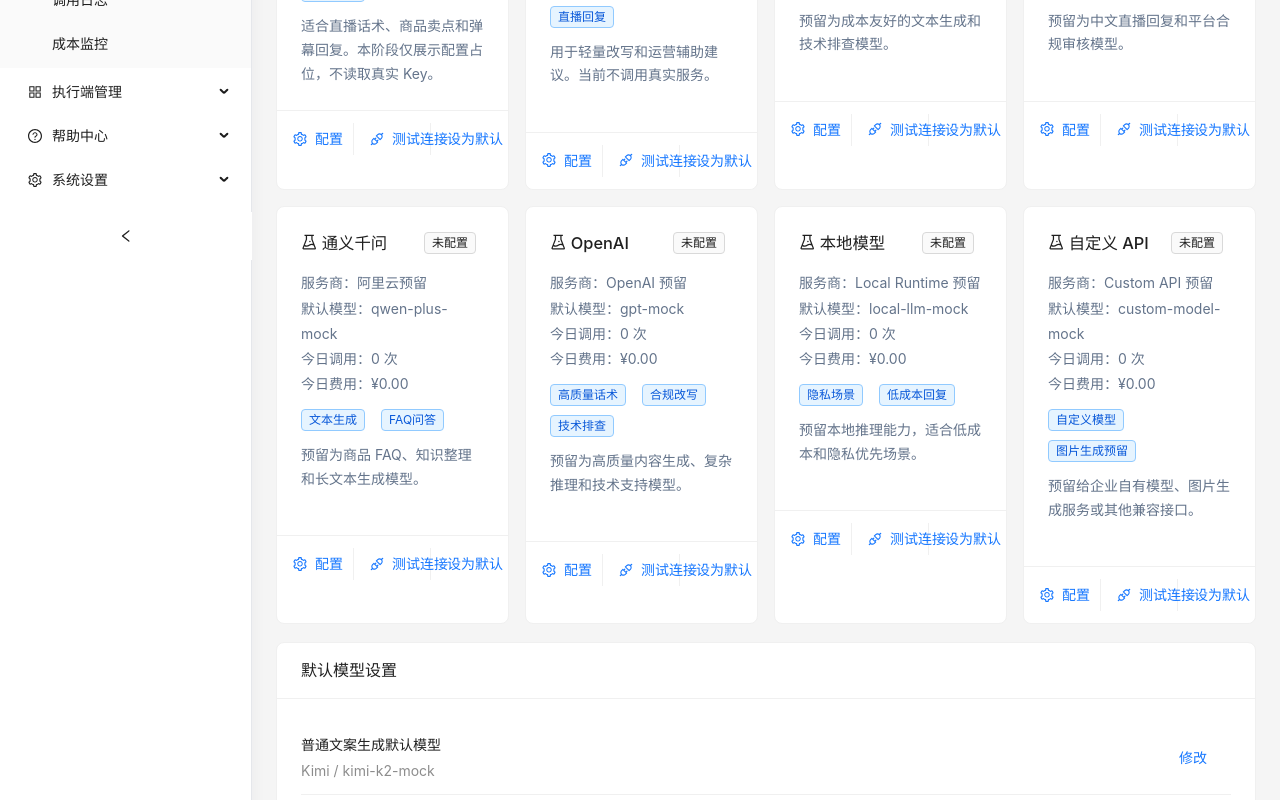
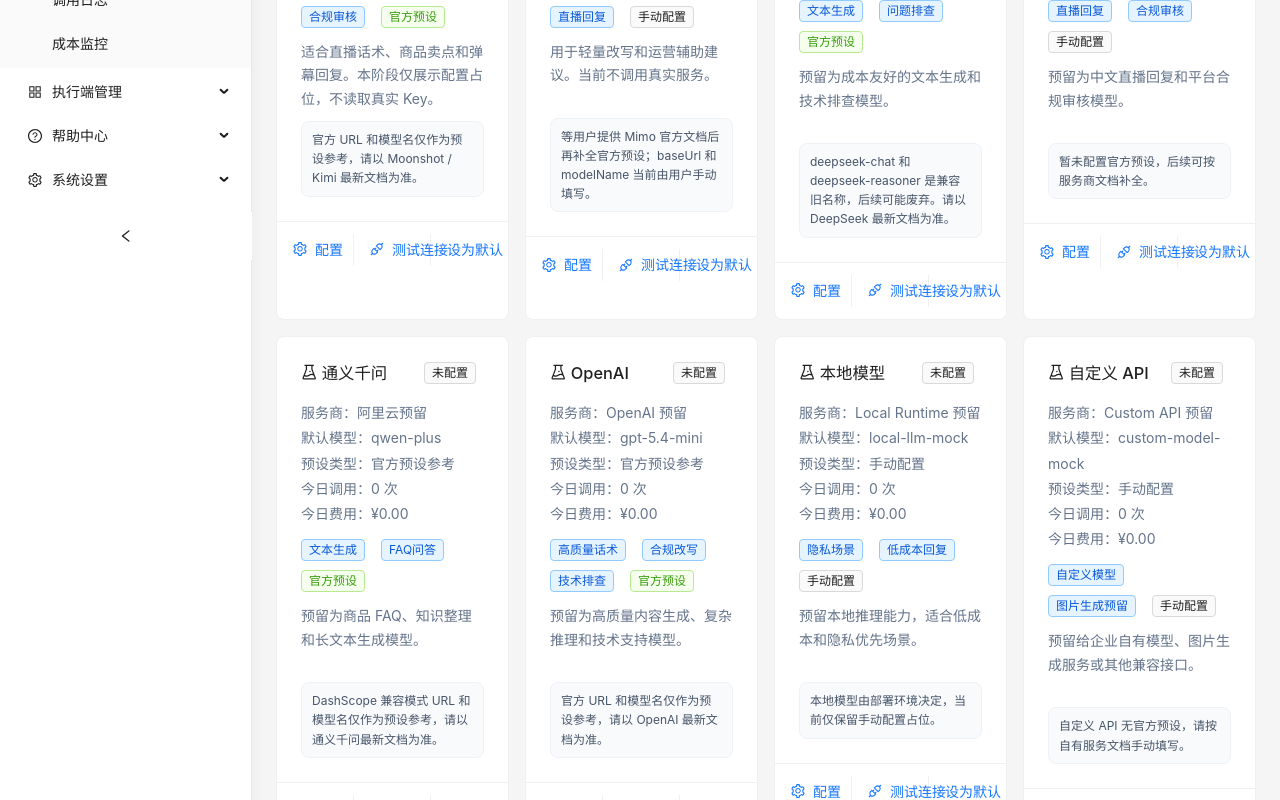
Before and after one commit to XXFH1277/aishuziren-615, a React (Vite) app: page /ai-center/models in a window 1280 px wide. Shown: the part 540-1340 px from the top of the page. Built offline with nearby package versions, Linux system fonts and the light colour scheme.

Commit message:
refactor: add official model presets

```diff
--- a/src/mock/aiModels.js
+++ b/src/mock/aiModels.js
@@ -7,7 +7,21 @@ export const modelProviders = [
     provider: 'Moonshot AI',
     usage: ['文本生成', '直播回复', '合规审核'],
     status: '未配置',
-    defaultModel: 'kimi-k2-mock',
+    officialBaseUrl: 'https://api.moonshot.ai/v1',
+    baseUrlOptions: ['https://api.moonshot.ai/v1'],
+    modelOptions: [
+      'kimi-k2.6',
+      'kimi-k2.5',
+      'moonshot-v1-8k',
+      'moonshot-v1-32k',
+      'moonshot-v1-128k',
+      'moonshot-v1-8k-vision-preview',
+      'moonshot-v1-32k-vision-preview',
+      'moonshot-v1-128k-vision-preview',
+    ],
+    defaultModel: 'kimi-k2.6',
+    docsNote: '官方 URL 和模型名仅作为预设参考，请以 Moonshot / Kimi 最新文档为准。',
+    isOfficialPreset: true,
     todayCalls: 128,
     todayCost: 23.6,
     enabled: false,
@@ -19,7 +33,12 @@ export const modelProviders = [
     provider: 'Mimo',
     usage: ['短文本改写', '运营建议', '直播回复'],
     status: '待测试',
-    defaultModel: 'mimo-chat-mock',
+    officialBaseUrl: '',
+    baseUrlOptions: [],
+    modelOptions: [],
+    defaultModel: '用户手动填写',
+    docsNote: '等用户提供 Mimo 官方文档后再补全官方预设；baseUrl 和 modelName 当前由用户手动填写。',
+    isOfficialPreset: false,
     todayCalls: 64,
     todayCost: 8.4,
     enabled: false,
@@ -31,7 +50,12 @@ export const modelProviders = [
     provider: 'DeepSeek 预留',
     usage: ['文本生成', '问题排查'],
     status: '未配置',
-    defaultModel: 'deepseek-chat-mock',
+    officialBaseUrl: 'https://api.deepseek.com',
+    baseUrlOptions: ['https://api.deepseek.com'],
+    modelOptions: ['deepseek-v4-flash', 'deepseek-v4-pro', 'deepseek-chat', 'deepseek-reasoner'],
+    defaultModel: 'deepseek-v4-flash',
+    docsNote: 'deepseek-chat 和 deepseek-reasoner 是兼容旧名称，后续可能废弃。请以 DeepSeek 最新文档为准。',
+    isOfficialPreset: true,
     todayCalls: 0,
     todayCost: 0,
     enabled: false,
@@ -44,6 +68,11 @@ export const modelProviders = [
     usage: ['直播回复', '合规审核'],
     status: '未配置',
     defaultModel: 'doubao-pro-mock',
+    officialBaseUrl: '',
+    baseUrlOptions: [],
+    modelOptions: [],
+    docsNote: '暂未配置官方预设，后续可按服务商文档补全。',
+    isOfficialPreset: false,
     todayCalls: 0,
     todayCost: 0,
     enabled: false,
@@ -55,7 +84,28 @@ export const modelProviders = [
     provider: '阿里云预留',
     usage: ['文本生成', 'FAQ问答'],
     status: '未配置',
-    defaultModel: 'qwen-plus-mock',
+    officialBaseUrl: 'https://dashscope.aliyuncs.com/compatible-mode/v1',
+    baseUrlOptions: [
+      'https://dashscope.aliyuncs.com/compatible-mode/v1',
+      'https://dashscope-intl.aliyuncs.com/compatible-mode/v1',
+      'https://dashscope-us.aliyuncs.com/compatible-mode/v1',
+      'https://cn-hongkong.dashscope.aliyuncs.com/compatible-mode/v1',
+    ],
+    modelOptions: [
+      'qwen3-max',
+      'qwen3-max-preview',
+      'qwen-plus',
+      'qwen-plus-latest',
+      'qwen-flash',
+      'qwen3.5-plus',
+      'qwen3-235b-a22b',
+      'qwen3-32b',
+      'qwen3-14b',
+      'qwen3-8b',
+    ],
+    defaultModel: 'qwen-plus',
+    docsNote: 'DashScope 兼容模式 URL 和模型名仅作为预设参考，请以通义千问最新文档为准。',
+    isOfficialPreset: true,
     todayCalls: 0,
     todayCost: 0,
     enabled: false,
@@ -67,7 +117,12 @@ export const modelProviders = [
     provider: 'OpenAI 预留',
     usage: ['高质量话术', '合规改写', '技术排查'],
     status: '未配置',
-    defaultModel: 'gpt-mock',
+    officialBaseUrl: 'https://api.openai.com/v1',
+    baseUrlOptions: ['https://api.openai.com/v1'],
+    modelOptions: ['gpt-5.5', 'gpt-5.4', 'gpt-5.4-mini', 'gpt-5.4-nano'],
+    defaultModel: 'gpt-5.4-mini',
+    docsNote: '官方 URL 和模型名仅作为预设参考，请以 OpenAI 最新文档为准。',
+    isOfficialPreset: true,
     todayCalls: 0,
     todayCost: 0,
     enabled: false,
@@ -80,6 +135,11 @@ export const modelProviders = [
     usage: ['隐私场景', '低成本回复'],
     status: '未配置',
     defaultModel: 'local-llm-mock',
+    officialBaseUrl: '',
+    baseUrlOptions: [],
+    modelOptions: [],
+    docsNote: '本地模型由部署环境决定，当前仅保留手动配置占位。',
+    isOfficialPreset: false,
     todayCalls: 0,
     todayCost: 0,
     enabled: false,
@@ -92,6 +152,11 @@ export const modelProviders = [
     usage: ['自定义模型', '图片生成预留'],
     status: '未配置',
     defaultModel: 'custom-model-mock',
+    officialBaseUrl: '',
+    baseUrlOptions: [],
+    modelOptions: [],
+    docsNote: '自定义 API 无官方预设，请按自有服务文档手动填写。',
+    isOfficialPreset: false,
     todayCalls: 0,
     todayCost: 0,
     enabled: false,
@@ -100,11 +165,11 @@ export const modelProviders = [
 ];
 
 export const modelRoleSettings = [
-  { id: 'copywriting', label: '普通文案生成默认模型', value: 'Kimi / kimi-k2-mock' },
-  { id: 'premiumScript', label: '高质量话术默认模型', value: 'OpenAI / gpt-mock' },
+  { id: 'copywriting', label: '普通文案生成默认模型', value: 'Kimi / kimi-k2.6' },
+  { id: 'premiumScript', label: '高质量话术默认模型', value: 'OpenAI / gpt-5.4-mini' },
   { id: 'compliance', label: '合规审核默认模型', value: '豆包 / doubao-pro-mock' },
-  { id: 'questionReply', label: '问题回复默认模型', value: 'Mimo / mimo-chat-mock' },
-  { id: 'fallback', label: '备用模型', value: 'DeepSeek / deepseek-chat-mock' },
+  { id: 'questionReply', label: '问题回复默认模型', value: 'Mimo / 用户手动填写' },
+  { id: 'fallback', label: '备用模型', value: 'DeepSeek / deepseek-v4-flash' },
 ];
 
 export const modelUsageScenes = ['文本生成', '合规审核', '直播回复', '图片生成预留'];
--- a/src/pages/ai-center/ModelServices.jsx
+++ b/src/pages/ai-center/ModelServices.jsx
@@ -1,5 +1,5 @@
 import { ApiOutlined, ExperimentOutlined, SettingOutlined } from '@ant-design/icons';
-import { Alert, Button, Card, Descriptions, Form, Input, List, Modal, Select, Slider, Space, Switch, Tag, message } from 'antd';
+import { Alert, AutoComplete, Button, Card, Descriptions, Form, Input, List, Modal, Select, Slider, Space, Switch, Tag, message } from 'antd';
 import { useState } from 'react';
 import PageHeader from '../../components/PageHeader';
 import StatusTag from '../../components/StatusTag';
@@ -13,7 +13,7 @@ export default function ModelServices() {
     setConfiguring(model);
     form.setFieldsValue({
       provider: model.name,
-      baseUrl: '',
+      baseUrl: model.officialBaseUrl || model.baseUrlOptions?.[0] || '',
       modelName: model.defaultModel,
       maxTokens: 2048,
       temperature: 0.7,
@@ -66,13 +66,16 @@ export default function ModelServices() {
             <div className="model-meta">
               <div>服务商：{model.provider}</div>
               <div>默认模型：{model.defaultModel}</div>
+              <div>预设类型：{model.isOfficialPreset ? '官方预设参考' : '手动配置'}</div>
               <div>今日调用：{model.todayCalls} 次</div>
               <div>今日费用：¥{model.todayCost.toFixed(2)}</div>
             </div>
             <Space wrap className="ai-model-tags">
               {model.usage.map((item) => <Tag color="blue" key={item}>{item}</Tag>)}
+              {model.isOfficialPreset ? <Tag color="green">官方预设</Tag> : <Tag>手动配置</Tag>}
             </Space>
             <p className="ai-card-description">{model.description}</p>
+            <p className="ai-docs-note">{model.docsNote}</p>
           </Card>
         ))}
       </div>
@@ -99,18 +102,34 @@ export default function ModelServices() {
           className="ai-modal-alert"
           type="warning"
           showIcon
-          message="请勿输入真实 API Key"
-          description="本阶段仅验证表单交互，不读取模型api.txt 或 .env.local。"
+          message="官方 URL 和模型名仅作为预设参考，请以服务商最新文档为准。API Key 不会在当前 Mock 阶段保存。"
+          description="本阶段仅验证表单交互，不读取模型api.txt 或 .env.local，不调用真实测试连接接口。"
         />
         <Form form={form} layout="vertical">
           <Form.Item label="服务商" name="provider">
             <Input disabled />
           </Form.Item>
-          <Form.Item label="baseUrl" name="baseUrl">
-            <Input placeholder="https://api.example.com/mock" />
+          <Form.Item
+            label="baseUrl"
+            name="baseUrl"
+            extra={configuring?.isOfficialPreset ? '可选择官方预设，也可以手动编辑。' : '该服务商暂无官方预设，请手动填写。'}
+          >
+            <AutoComplete
+              options={(configuring?.baseUrlOptions || []).map((value) => ({ label: value, value }))}
+              placeholder={configuring?.isOfficialPreset ? '选择或输入 baseUrl' : '用户手动填写 baseUrl'}
+              filterOption={(inputValue, option) => option?.value?.toLowerCase().includes(inputValue.toLowerCase())}
+            />
           </Form.Item>
-          <Form.Item label="modelName" name="modelName">
-            <Input placeholder="model-name-mock" />
+          <Form.Item
+            label="modelName"
+            name="modelName"
+            extra={configuring?.modelOptions?.length ? '可选择常用模型，也可以手动输入。' : '该服务商暂无模型预设，请手动填写。'}
+          >
+            <AutoComplete
+              options={(configuring?.modelOptions || []).map((value) => ({ label: value, value }))}
+              placeholder={configuring?.modelOptions?.length ? '选择或输入 modelName' : '用户手动填写 modelName'}
+              filterOption={(inputValue, option) => option?.value?.toLowerCase().includes(inputValue.toLowerCase())}
+            />
           </Form.Item>
           <Form.Item label="apiKey 占位输入框" name="apiKey">
             <Input.Password placeholder="仅占位，不要输入真实 API Key" autoComplete="new-password" />
@@ -125,6 +144,7 @@ export default function ModelServices() {
             <Switch />
           </Form.Item>
           <Descriptions size="small" column={1}>
+            <Descriptions.Item label="预设说明">{configuring?.docsNote}</Descriptions.Item>
             <Descriptions.Item label="可选用途">{modelUsageScenes.join(' / ')}</Descriptions.Item>
           </Descriptions>
         </Form>
--- a/src/styles/global.css
+++ b/src/styles/global.css
@@ -249,6 +249,18 @@ body {
   margin: 12px 0 0;
   color: #64748b;
   line-height: 1.7;
+}
+
+.ai-docs-note {
+  min-height: 44px;
+  margin: 10px 0 0;
+  color: #475569;
+  font-size: 12px;
+  line-height: 1.6;
+  background: #f8fafc;
+  border: 1px solid #eef2f7;
+  border-radius: 8px;
+  padding: 8px 10px;
 }
 
 .ai-modal-alert {
```
Also changed, not shown: 1 other file (tests, documents, lock files or other folders).
